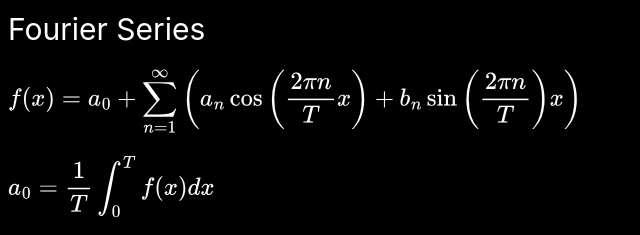
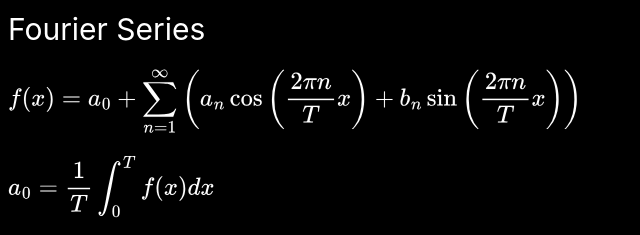
Before and after one commit to lktn/lktn.github.io, a plain HTML site: page zeta.html in a window 1280 px wide. Shown: the part 303-538 px from the top of the page, 0-640 px from the left. Drawn offline with nearby package versions, Linux system fonts and the light colour scheme.

Commit message:
Update zeta.html

```diff
--- a/zeta.html
+++ b/zeta.html
@@ -22,7 +22,7 @@
     <p>\(\displaystyle \Pi(x)=\frac1{2\pi i}\int_{a-i\infty}^{a+i\infty}\frac{\ln\zeta(s)}sx^sds \) </p>
     <p>\(\displaystyle \Pi(x)=\text{li}(x)-\sum _{\rho }\text{li}\left(x^{\rho }\right)-\log2+\int_x^\infty {\frac{dt}{t\left(t^{2}-1\right)\log t}}\)</p>
     <h> Fourier Series</h>
-    <p>\(\displaystyle f(x)=a_0+\sum_{n=1}^\infty\left(a_n\cos\left(\frac{2\pi n}Tx\right)+b_n\sin\left(\frac{2\pi n}T\right)x\right)\)</p>
+    <p>\(\displaystyle f(x)=a_0+\sum_{n=1}^\infty\left(a_n\cos\left(\frac{2\pi n}Tx\right)+b_n\sin\left(\frac{2\pi n}Tx\right)\right)\)</p>
     <p>\(\displaystyle a_0=\frac1T\int_0^Tf(x)dx\)</p>
     <p>\(\displaystyle a_n=\frac2T\int_0^Tf(x)\cos\left(\frac{2\pi n}Tx\right)dx\)</p>
     <p>\(\displaystyle b_n=\frac2T\int_0^Tf(x)\sin\left(\frac{2\pi n}Tx\right)dx\)</p>
```
